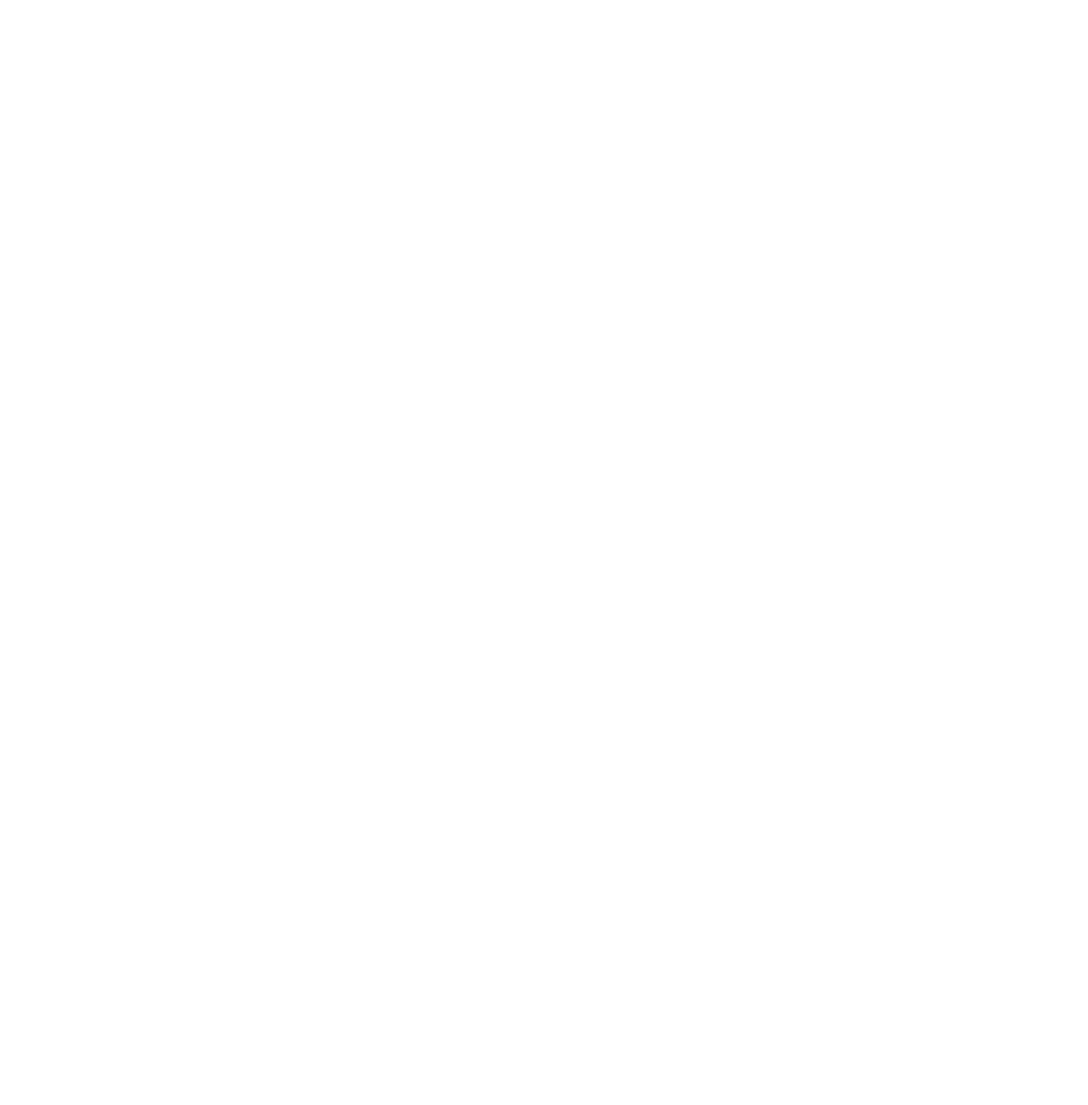
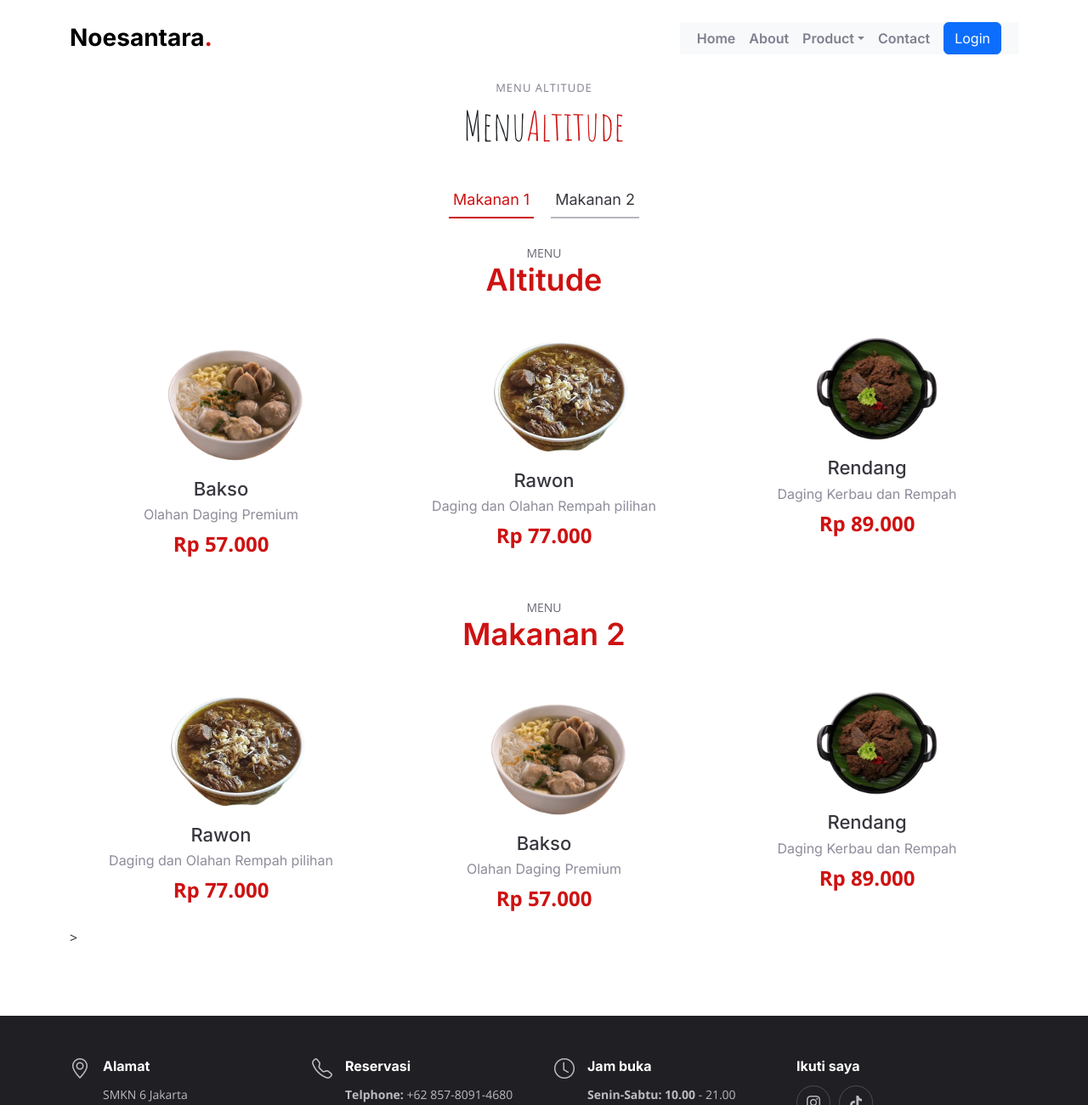
Before and after one commit to FelixPrajna/cadangan, a plain HTML site: page produk/Altitude.html in a window 1280 px wide. Shown: the top 1300 px of the page at 85% size. Before the commit the page ends 800 px from the top, so only its background shows below. Drawn offline with nearby package versions, Linux system fonts and the light colour scheme.

Commit message:
tambahan

```diff
--- a/about.html
+++ b/about.html
@@ -9,9 +9,9 @@
     <meta content="" name="keywords" />
 
     <!-- Favicons -->
-    <link href="assets/img/Noesan-removebg-preview.png" rel="icon" />
+    <link href="assets/img/logo.png" rel="icon" />
     <link
-      href="assets/img/Noesan-removebg-preview.png"
+      href="assets/img/logo.png"
       rel="apple-touch-icon"
     />
 
@@ -87,25 +87,30 @@
                     data-bs-toggle="dropdown"
                     aria-expanded="false"
                   >
-                    Product
+                    Restaurant
                   </a>
                   <ul
                     class="dropdown-menu"
                     aria-labelledby="navbarDropdownMenuLink"
                   >
                   <li>
-                      <a class="dropdown-item" href="./produk/minuman.html"
-                        >Minuman</a
+                    <a class="dropdown-item" href="./produk/Pierre.html"
+                      >Pierre</a
                     >
                   </li>
                   <li>
-                      <a class="dropdown-item" href="./produk/makanan.html"
-                        >Makanan</a
+                    <a class="dropdown-item" href="./produk/Isshin.html"
+                      >Isshin</a
                     >
                   </li>
                   <li>
-                      <a class="dropdown-item" href="./produk/snack.html"
-                        >Makanan ringan</a
+                    <a class="dropdown-item" href="./produk/Altitude.html"
+                      >Altitude</a
+                    >
+                  </li>
+                  <li>
+                    <a class="dropdown-item" href="./produk/Ojju.html"
+                      >Ojju</a
                     >
                   </li>
                   </ul>
@@ -144,10 +149,6 @@
               data-aos="fade-up"
               data-aos-delay="150"
             >
-              <div class="call-us position-absolute">
-                <h4>Reservasi</h4>
-                <p>+62 857-8091-4680</p>
-              </div>
             </div>
             <div
               class="col-lg-5 d-flex align-items-end"
--- a/produk/Altitude.html
+++ b/produk/Altitude.html
@@ -0,0 +1,367 @@
+<!DOCTYPE html>
+<html lang="en">
+  <head>
+    <meta charset="utf-8" />
+    <meta content="width=device-width, initial-scale=1.0" name="viewport" />
+
+    <title>Makanan</title>
+    <meta content="" name="description" />
+    <meta content="" name="keywords" />
+
+    <!-- Favicons -->
+    <link href="../assets/img/logo.png" rel="icon" />
+    <link
+      href="../assets/img/logo.png"
+      rel="apple-touch-icon"
+    />
+
+    <!-- Google Fonts -->
+    <link rel="preconnect" href="https://fonts.googleapis.com" />
+    <link rel="preconnect" href="https://fonts.gstatic.com" crossorigin />
+    <link
+      href="https://fonts.googleapis.com/css2?family=Open+Sans:ital,wght@0,300;0,400;0,500;0,600;0,700;1,300;1,400;1,600;1,700&family=Amatic+SC:ital,wght@0,300;0,400;0,500;0,600;0,700;1,300;1,400;1,500;1,600;1,700&family=Inter:ital,wght@0,300;0,400;0,500;0,600;0,700;1,300;1,400;1,500;1,600;1,700&display=swap"
+      rel="stylesheet"
+    />
+
+    <!-- Vendor CSS Files -->
+    <link
+      href="../assets/vendor/bootstrap/css/bootstrap.min.css"
+      rel="stylesheet"
+    />
+    <link
+      href="../assets/vendor/bootstrap-icons/bootstrap-icons.css"
+      rel="stylesheet"
+    />
+    <link href="assets/vendor/aos/aos.css" rel="stylesheet" />
+    <link
+      href="../assets/vendor/glightbox/css/glightbox.min.css"
+      rel="stylesheet"
+    />
+    <link
+      href="../assets/vendor/swiper/swiper-bundle.min.css"
+      rel="stylesheet"
+    />
+
+    <!--  Main CSS File -->
+    <link href="../assets/css/main.css" rel="stylesheet" />
+  </head>
+
+  <body>
+    <!-- ======= Header ======= -->
+    <header id="header" class="header fixed-top d-flex align-items-center">
+      <div class="container d-flex align-items-center justify-content-between">
+        <a
+          href="index.html"
+          class="logo d-flex align-items-center me-auto me-lg-0"
+        >
+          <!-- Uncomment the line below if you also wish to use an image logo -->
+          <!-- <img src="assets/img/logo.png" alt=""> -->
+          <h1>Noesantara<span>.</span></h1>
+        </a>
+
+        <nav class="navbar navbar-expand-lg navbar-light bg-light">
+          <div class="container">
+            <button
+              class="navbar-toggler"
+              type="button"
+              data-bs-toggle="collapse"
+              data-bs-target="#navbarNavDropdown"
+              aria-controls="navbarNavDropdown"
+              aria-expanded="false"
+              aria-label="Toggle navigation"
+            >
+              <span class="navbar-toggler-icon"></span>
+            </button>
+            <div class="collapse navbar-collapse" id="navbarNavDropdown">
+              <ul class="navbar-nav ms-auto">
+                <li class="nav-item">
+                  <a class="nav-link" href="../index.html">Home</a>
+                </li>
+                <li class="nav-item">
+                  <a class="nav-link" href="../about.html">About</a>
+                </li>
+                <li class="nav-item dropdown">
+                  <a
+                    class="nav-link dropdown-toggle"
+                    href="#"
+                    id="navbarDropdownMenuLink"
+                    role="button"
+                    data-bs-toggle="dropdown"
+                    aria-expanded="false"
+                  >
+                    Product
+                  </a>
+                  <ul
+                    class="dropdown-menu"
+                    aria-labelledby="navbarDropdownMenuLink"
+                  >
+                    <li>
+                      <a class="dropdown-item" href="./Pierre.html">Pierre</a>
+                    </li>
+                    <li>
+                      <a class="dropdown-item" href="./Isshin.html">Isshin</a>
+                    </li>
+                    <li>
+                      <a class="dropdown-item" href="./Ojju.html"
+                        >Ojju</a
+                      >
+                    </li>
+                  </ul>
+                </li>
+                <li class="nav-item">
+                  <a class="nav-link" href="../contact.html">Contact</a>
+                </li>
+                <li class="nav-item">
+                  <a class="nav-link" href="../login.html">
+                    <button class="btn btn-primary">Login</button>
+                  </a>
+                </li>
+              </ul>
+            </div>
+          </div>
+        </nav>
+        <!-- .navbar -->
+      </div>
+    </header>
+    <!-- End Header -->
+
+    <!-- ======= Menu Section ======= -->
+    <section id="menu" class="menu mt-3">
+      <div class="container" data-aos="fade-up">
+        <div class="section-header">
+          <h2>Menu Altitude</h2>
+          <p>Menu<span>Altitude</span></p>
+        </div>
+
+        <ul
+          class="nav nav-tabs d-flex justify-content-center"
+          data-aos="fade-up"
+          data-aos-delay="200"
+        >
+          <li class="nav-item">
+            <a
+              class="nav-link active show"
+              data-bs-toggle="tab"
+              data-bs-target="#menu-starters"
+            >
+              <h4>Makanan 1</h4>
+            </a>
+          </li>
+          <!-- End tab nav item -->
+
+          <li class="nav-item">
+            <a
+              class="nav-link"
+              data-bs-toggle="tab"
+              data-bs-target="#menu-breakfast"
+            >
+              <h4>Makanan 2</h4> </a
+            ><!-- End tab nav item -->
+          </li>
+          <!-- End tab nav item -->
+        </ul>
+
+        <div class="tab-content" data-aos="fade-up" data-aos-delay="300">
+          <div class="tab-pane fade active show" id="menu-starters">
+            <div class="tab-header text-center">
+              <p>Menu</p>
+              <h3>Altitude</h3>
+            </div>
+
+            <div class="row gy-5">
+              <div class="col-lg-4 menu-item">
+                <a
+                  href="../assets/img/menu/bakso-removebg-preview.png"
+                  class="glightbox"
+                  ><img
+                    src="../assets/img/menu/bakso-removebg-preview.png"
+                    class="menu-img img-fluid"
+                    alt=""
+                /></a>
+                <h4>Bakso</h4>
+                <p class="ingredients">Olahan Daging Premium</p>
+                <p class="price">Rp 57.000</p>
+              </div>
+              <!-- Menu Item -->
+
+              <div class="col-lg-4 menu-item">
+                <a
+                  href="../assets/img/menu/rendang-removebg-preview.png"
+                  class="glightbox"
+                  ><img
+                    src="../assets/img/menu/rawon-removebg-preview.png"
+                    class="menu-img img-fluid"
+                    alt=""
+                /></a>
+                <h4>Rawon</h4>
+                <p class="ingredients">Daging dan Olahan Rempah pilihan</p>
+                <p class="price">Rp 77.000</p>
+              </div>
+              <!-- Menu Item -->
+
+              <div class="col-lg-4 menu-item">
+                <a
+                  href="../assets/img/menu/rendang-removebg-preview.png"
+                  class="glightbox"
+                  ><img
+                    src="../assets/img/menu/rendang-removebg-preview.png"
+                    class="menu-img img-fluid"
+                    alt=""
+                /></a>
+                <h4>Rendang</h4>
+                <p class="ingredients">Daging Kerbau dan Rempah</p>
+                <p class="price">Rp 89.000</p>
+              </div>
+              <!-- Menu Item -->
+            </div>
+          </div>
+          <!-- End Starter Menu Content -->
+
+          <div class="tab-content" data-aos="fade-up" data-aos-delay="300">
+            <div class="tab-pane fade active show" id="menu-breakfast">
+              <div class="tab-header text-center">
+                <p>Menu</p>
+                <h3>Makanan 2</h3>
+              </div>
+
+              <div class="row gy-5">
+                <div class="col-lg-4 menu-item">
+                  <a
+                    href="../assets/img/menu/rendang-removebg-preview.png"
+                    class="glightbox"
+                    ><img
+                      src="../assets/img/menu/rawon-removebg-preview.png"
+                      class="menu-img img-fluid"
+                      alt=""
+                  /></a>
+                  <h4>Rawon</h4>
+                  <p class="ingredients">Daging dan Olahan Rempah pilihan</p>
+                  <p class="price">Rp 77.000</p>
+                </div>
+                <!-- Menu Item -->
+
+                <div class="col-lg-4 menu-item">
+                  <a
+                    href="../assets/img/menu/bakso-removebg-preview.png"
+                    class="glightbox"
+                    ><img
+                      src="../assets/img/menu/bakso-removebg-preview.png"
+                      class="menu-img img-fluid"
+                      alt=""
+                  /></a>
+                  <h4>Bakso</h4>
+                  <p class="ingredients">Olahan Daging Premium</p>
+                  <p class="price">Rp 57.000</p>
+                </div>
+                <!-- Menu Item -->
+
+                <div class="col-lg-4 menu-item">
+                  <a
+                    href="../assets/img/menu/rendang-removebg-preview.png"
+                    class="glightbox"
+                    ><img
+                      src="../assets/img/menu/rendang-removebg-preview.png"
+                      class="menu-img img-fluid"
+                      alt=""
+                  /></a>
+                  <h4>Rendang</h4>
+                  <p class="ingredients">Daging Kerbau dan Rempah</p>
+                  <p class="price">Rp 89.000</p>
+                </div>
+                <!-- Menu Item -->
+              </div>
+            </div>
+            <!-- End Starter Menu Content -->
+            <!-- End Starter Menu Content -->
+            >
+          </div>
+        </div>
+      </div>
+    </section>
+    <!-- End Menu Section -->
+
+    <!-- ======= Footer ======= -->
+    <footer id="footer" class="footer">
+      <div class="container">
+        <div class="row gy-3">
+          <div class="col-lg-3 col-md-6 d-flex">
+            <i class="bi bi-geo-alt icon"></i>
+            <div>
+              <h4>Alamat</h4>
+              <p>
+                SMKN 6 Jakarta <br />
+                JL. PROF JOKO SUTONO, SH NO. 2 A, Melawai, Kec. Kebayoran Baru,
+                Kota Jakarta Selatan Prov. D.K.I. Jakarta<br />
+              </p>
+            </div>
+          </div>
+
+          <div class="col-lg-3 col-md-6 footer-links d-flex">
+            <i class="bi bi-telephone icon"></i>
+            <div>
+              <h4>Reservasi</h4>
+              <p>
+                <strong>Telphone:</strong> +62 857-8091-4680<br />
+                <strong>Email:</strong> nabillaocta@gmail.com<br />
+              </p>
+            </div>
+          </div>
+
+          <div class="col-lg-3 col-md-6 footer-links d-flex">
+            <i class="bi bi-clock icon"></i>
+            <div>
+              <h4>Jam buka</h4>
+              <p>
+                <strong>Senin-Sabtu: 10.00</strong> - 21.00<br />
+                Minggu: tutup
+              </p>
+            </div>
+          </div>
+
+          <div class="col-lg-3 col-md-6 footer-links">
+            <h4>Ikuti saya</h4>
+            <div class="social-links d-flex">
+              <a href="#" class="instagram"><i class="bi bi-instagram"></i></a>
+              <a href="#" class="instagram"
+                ><i class="fa-brands fa-tiktok"></i
+              ></a>
+            </div>
+          </div>
+        </div>
+      </div>
+
+      <div class="container">
+        <div class="copyright">
+          &copy; Copyright <strong><span>Noesantara</span></strong
+          >. All Rights Reserved
+        </div>
+        <div class="credits">Designed by Nabilla</div>
+      </div>
+    </footer>
+    <!-- End Footer -->
+    <!-- End Footer -->
+
+    <a
+      href="#"
+      class="scroll-top d-flex align-items-center justify-content-center"
+      ><i class="bi bi-arrow-up-short"></i
+    ></a>
+
+    <div id="preloader"></div>
+
+    <!-- Vendor JS Files -->
+    <script src="../assets/vendor/bootstrap/js/bootstrap.bundle.min.js"></script>
+    <script src="../assets/vendor/aos/aos.js"></script>
+    <script src="../assets/vendor/glightbox/js/glightbox.min.js"></script>
+    <script src="../assets/vendor/purecounter/purecounter_vanilla.js"></script>
+    <script src="../assets/vendor/swiper/swiper-bundle.min.js"></script>
+    <script src="../assets/vendor/php-email-form/validate.js"></script>
+
+    <!-- Template Main JS File -->
+    <script src="../assets/js/main.js"></script>
+    <script
+      src="https://kit.fontawesome.com/706d2b03c1.js"
+      crossorigin="anonymous"
+    ></script>
+  </body>
+</html>
```
Also changed, not shown: contact.html (+14 -9 lines). Lines whose indentation alone changed are shown as unchanged.
